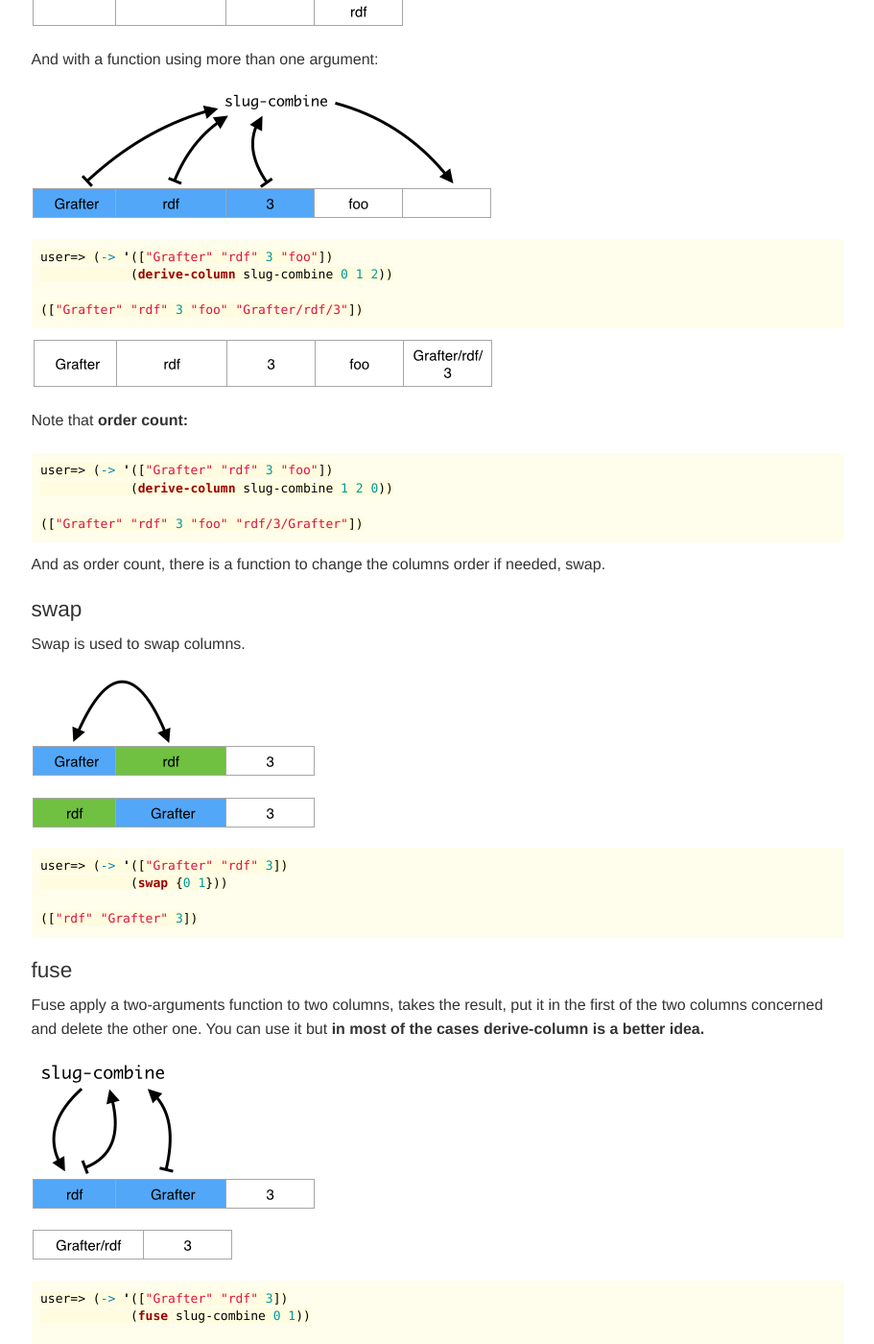
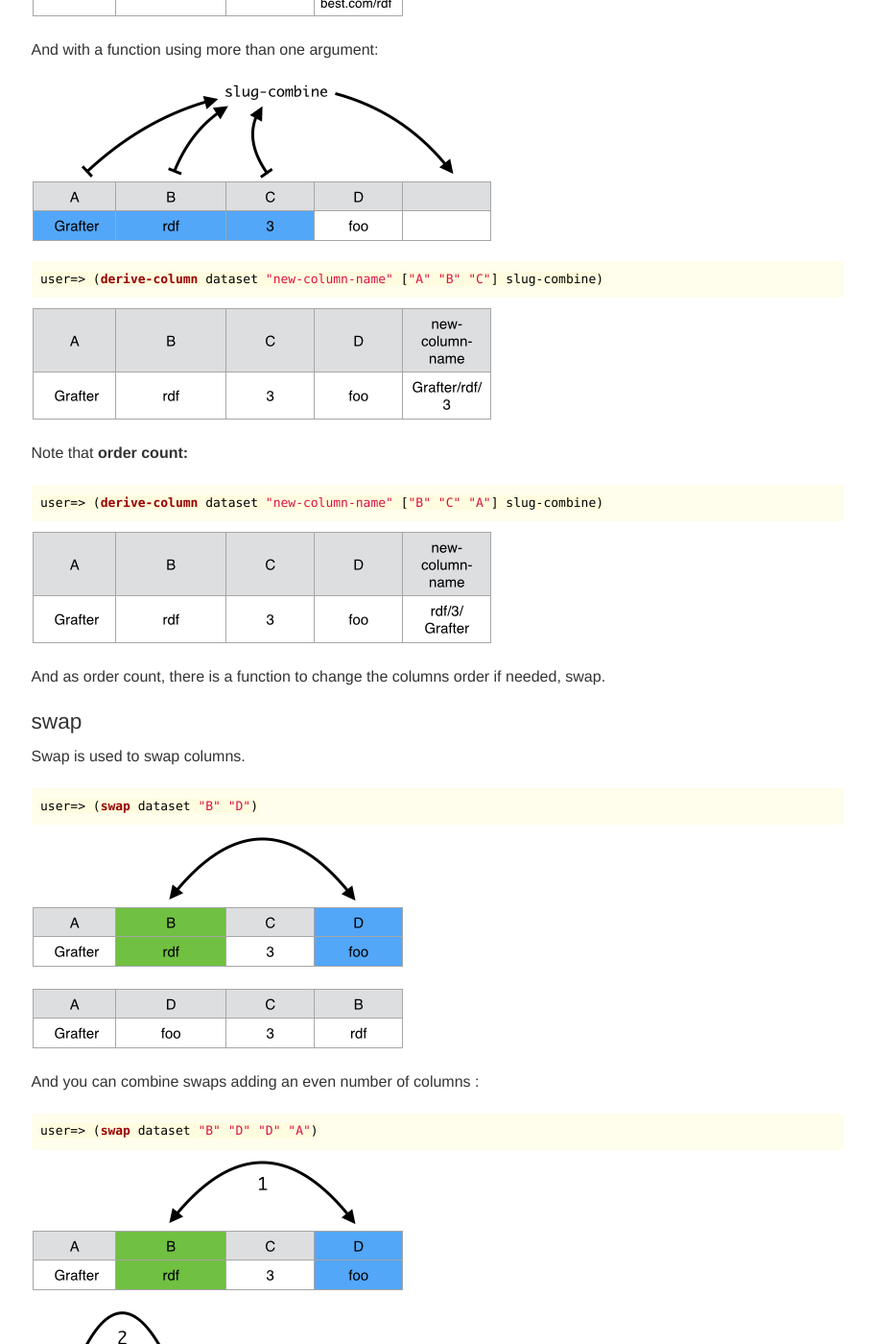
Before and after one commit to Swirrl/grafter-docs, a Jekyll site: the page built from _howto/220_row_level_transformations.md, in a window 1280 px wide and 1400 px high, scrolled down 826 px. Shown: the whole window at 96% size, without its empty margins (330-1241 px from the left). Built offline with Jekyll 4.4.1, drawn with Linux system fonts in a browser that asks for light colours; some of the changed text lies outside the part shown.

Commit message:
HT220 - fix derivecolumn / swap / remove fuse 0.2

```diff
--- a/_howto/220_row_level_transformations.md
+++ b/_howto/220_row_level_transformations.md
@@ -18,10 +18,7 @@ The idea is quite simple: on a row, take one or more cell(s), apply a function,
 
 {% highlight clojure %}
 
-user=> (-> '(["Grafter" "rdf" 3])
-            (derive-column uriify 2))
-
-(["Grafter" "rdf" 3 "http://www.grafter-is-the-best.com/rdf"])
+user=> (derive-column dataset "D" ["B"] uriify)
 
 {% endhighlight %}
 
@@ -35,10 +32,7 @@ And with a function using more than one argument:
 
 {% highlight clojure %}
 
-user=> (-> '(["Grafter" "rdf" 3 "foo"])
-            (derive-column slug-combine 0 1 2))
-
-(["Grafter" "rdf" 3 "foo" "Grafter/rdf/3"])
+user=> (derive-column dataset "new-column-name" ["A" "B" "C"] slug-combine)
 
 {% endhighlight %}
 
@@ -48,47 +42,40 @@ Note that **order count:**
 
 {% highlight clojure %}
 
-user=> (-> '(["Grafter" "rdf" 3 "foo"])
-            (derive-column slug-combine 1 2 0))
-
-(["Grafter" "rdf" 3 "foo" "rdf/3/Grafter"])
+user=> (derive-column dataset "new-column-name" ["B" "C" "A"] slug-combine)
 
 {% endhighlight %}
+
+![Data Screenshot](/assets/220_row_level_transformations_42.png)
 
 And as order count, there is a function to change the columns order if needed, swap.
 
 ### swap
 Swap is used to swap columns.
 
+{% highlight clojure %}
+
+user=> (swap dataset "B" "D")
+
+{% endhighlight %}
+
 ![Data Screenshot](/assets/220_row_level_transformations_5.png)
 
 
 ![Data Screenshot](/assets/220_row_level_transformations_6.png)
 
+And you can combine swaps adding an even number of columns :
+
 {% highlight clojure %}
 
-user=> (-> '(["Grafter" "rdf" 3])
-            (swap {0 1}))
-
-(["rdf" "Grafter" 3])
+user=> (swap dataset "B" "D" "D" "A")
 
 {% endhighlight %}
-
-
-### fuse
-Fuse apply a two-arguments function to two columns, takes the result, put it in the first of the two columns concerned and delete the other one.
-You can use it but **in most of the cases derive-column is a better idea.**
 
 ![Data Screenshot](/assets/220_row_level_transformations_7.png)
 
 
 ![Data Screenshot](/assets/220_row_level_transformations_8.png)
 
-{% highlight clojure %}
 
-user=> (-> '(["Grafter" "rdf" 3])
-            (fuse slug-combine 0 1))
-
-(["Grafter/rdf" 3])
-
-{% endhighlight %}
+![Data Screenshot](/assets/220_row_level_transformations_9.png)
```
Also changed, not shown: assets/220_row_level_transformations_1.png, assets/220_row_level_transformations_2.png, assets/220_row_level_transformations_3.png, assets/220_row_level_transformations_4.png, assets/220_row_level_transformations_42.png (added), assets/220_row_level_transformations_5.png, assets/220_row_level_transformations_6.png, assets/220_row_level_transformations_7.png, assets/220_row_level_transformations_8.png, assets/220_row_level_transformations_9.png (added).
